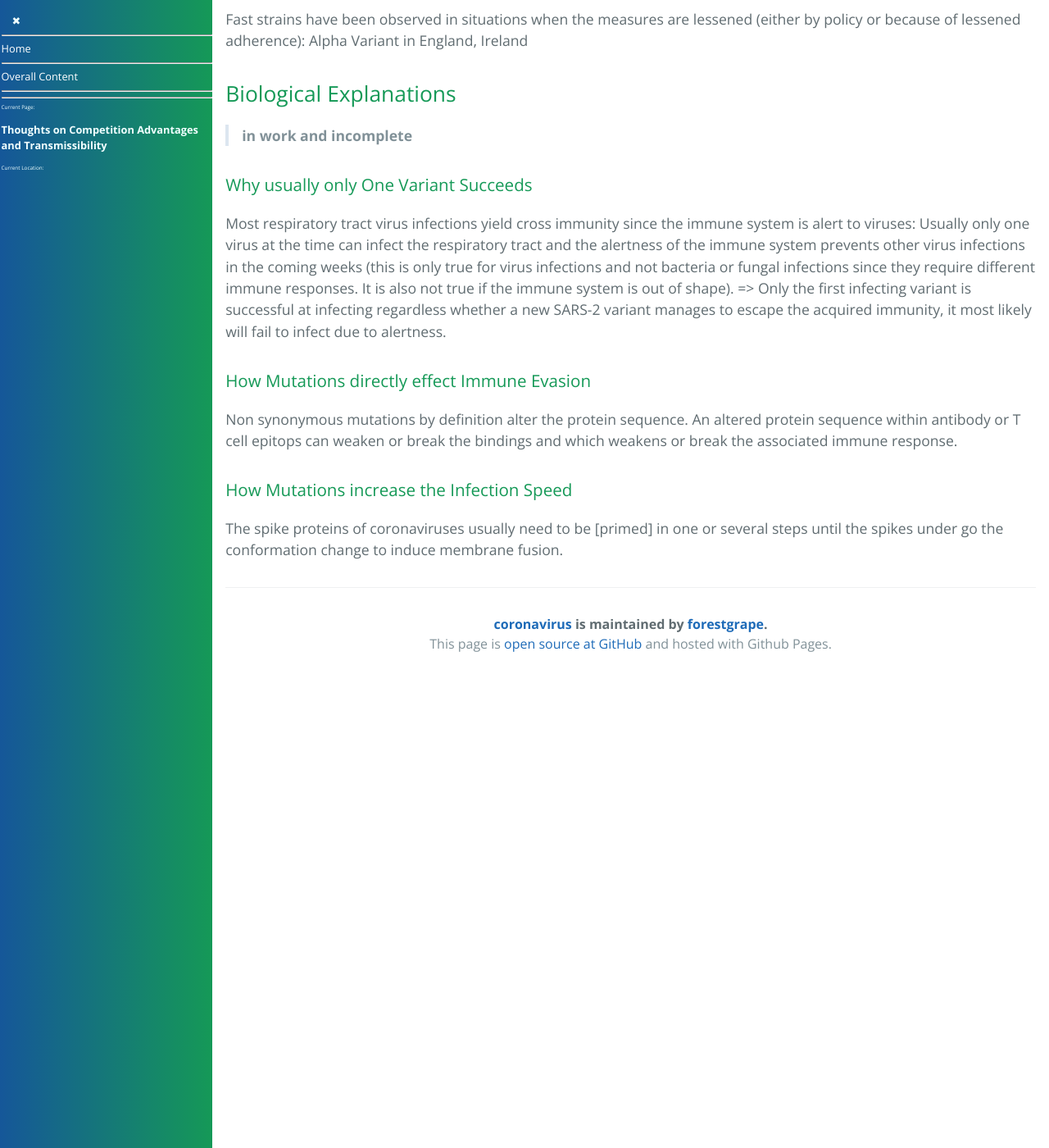
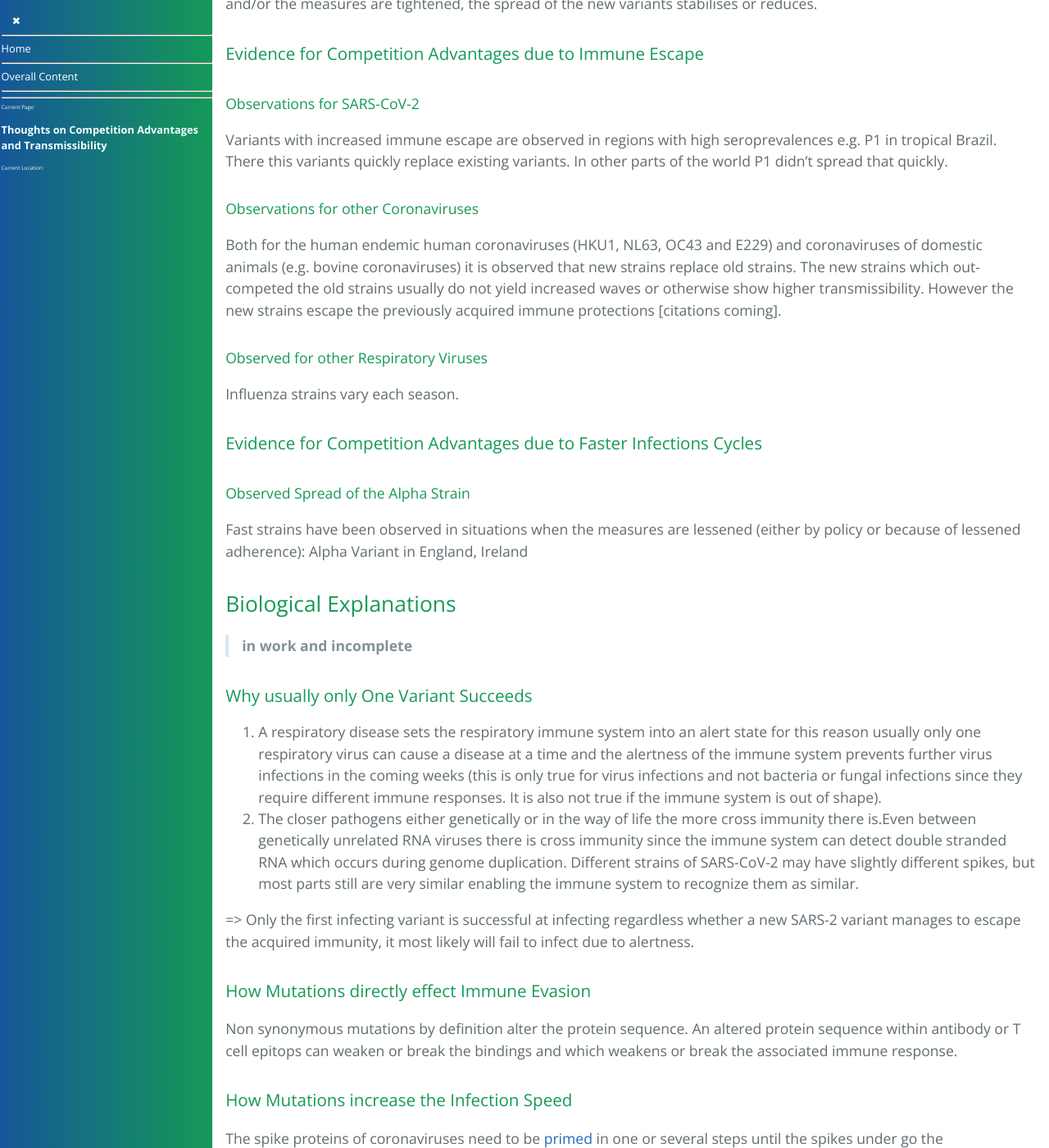
Before and after one commit to forestgrape/coronavirus, a Jekyll site: the page built from 5_epidemiological/competition_advantages.md, in a window 1280 px wide and 1400 px high, scrolled down 4021 px. Shown: the whole window at 82% size. Built offline with Jekyll 4.4.1, drawn with Linux system fonts in a browser that asks for light colours; our own code applies the rules of GitHub Pages for plain Markdown files; some of the changed lines change nothing that is shown; some of the changed text lies outside the part shown.

Commit message:
competition advantages: toc and formulations

```diff
--- a/5_epidemiological/competition_advantages.md
+++ b/5_epidemiological/competition_advantages.md
@@ -1,12 +1,36 @@
 # Thoughts on Competition Advantages and Transmissibility
 > explorative chapter
 
+* [Summary](#summary)
+* [Introduction](#introduction)
+* [Hypothesis 1: Immune Escape can result in a Significant Competition Advantage even at low Seroprevalence](#hypothesis-1-immune-escape-can-result-in-a-significant-competition-advantage-even-at-low-seroprevalence)
+  * [Model: The Overall R value of a Variant is the Average of the R Values of the Individuals Susceptible to a Variant](#model-the-overall-r-value-of-a-variant-is-the-average-of-the-r-values-of-the-individuals-susceptible-to-a-variant)
+  * [Skewed Spreader Distribution](#skewed-spreader-distribution)
+* [Hypothesis 2: Faster Infections Cycle can yield a Competition Advantage](#hypothesis-2-faster-infections-cycle-can-yield-a-competition-advantage)
+  * [Spread Advantages by faster Infections](#spread-advantages-by-faster-infections)
+  * [Biological Mechanism for faster Growth](#biological-mechanism-for-faster-growth)
+* [Evidence for Competition Advantages without Increased Transmissibility](#evidence-for-competition-advantages-without-increased-transmissibility)
+  * [Observations indicating No Overall Increased Transmissibility](#observations-indicating-no-overall-increased-transmissibility)
+  * [Evidence for Competition Advantages due to Immune Escape](#evidence-for-competition-advantages-due-to-immune-escape)
+  * [Evidence for Competition Advantages due to Faster Infections Cycles](#evidence-for-competition-advantages-due-to-faster-infections-cycles)
+* [Biological Explanations](#biological-explanations)
+  * [Why usually only One Variant Succeeds](#why-usually-only-one-variant-succeeds)
+  * [How Mutations directly effect Immune Evasion](#how-mutations-directly-effect-immune-evasion)
+  * [How Mutations increase the Infection Speed](#how-mutations-increase-the-infection-speed)
+
 ## Summary
 Since early in the SARS-2 pandemics new variants are observed. Sometimes a competitive advantage against existing variants is observed, from which a higher transmissibility then is inferred. In the following it is argued that a competitive advantage is not necessarily the result of a higher transmissibility but can also result from immune evasion (even at quite low seroprevalence) or from strains spreading faster (not necessarily more efficient).
+
+#### Hypotheses
 * *Hypothesis 1: Immune Evasion even at low Seroprevalence yields a Competition Advantage*: The Covid spread is highly uneven, in the sense that some individuals have many secondary cases while most individuals have no secondary cases, this motivates to define individual R values. The distribution of the individual R values is uneven: While many individuals having low R values, a few have very high R values. If a Covid variant can now reinfect people with high R values, it has a competition advantage over the other variants.
 * *Hypothesis 2: Faster Infection yields a Competition Advantage*: Some variants infect faster which makes their waves peakier. Such variants have competitions advantages over slower variants even without a higher transmissibility. The fast variants rush through the most susceptible hosts and leave only few hosts for slow variants. This because those recently infected, have an alert and well prepared immune system generally to respiratory viruses infections and closely related strains where cross immunity is strong especially.
-* *Epidemiological Evidences:* The hypotheses above explain patterns observed for the spread of new variants: fast strains such as B.1.1.7 are observed to spread especially when Covid-spread-favorable situation are there (e.g. release of measures or spread-friendly climate situations) and immune evasion variants are often observed when there's preexisting immunity.
-* *Biological Explanations:* The effects of mutations on immune evasion and faster infections are discussed. Point mutations often yield neutralising antibody escape targeting the receptor binding domain or mutations can increase the priming through proteases which yields a shorter virion time which results in faster infections.
+
+
+#### Epidemiological Evidences
+The hypotheses above explain patterns observed for the spread of new variants: fast strains such as B.1.1.7 are observed to spread especially when Covid-spread-favorable situation are there (e.g. release of measures or spread-friendly climate situations) and immune evasion variants are often observed when there's preexisting immunity.
+
+#### Biological Explanations
+The effects of mutations on immune evasion and faster infections are discussed. Point mutations often yield neutralising antibody escape targeting the receptor binding domain or mutations can increase the priming through proteases which yields a shorter virion time which results in faster infections.
 
 ## Introduction
 Coronaviruses are well known for the ability to cross species borders and adapt to new situations:
@@ -93,11 +117,13 @@
 > **in work and incomplete**
 
 ### Why usually only One Variant Succeeds
-Most respiratory tract virus infections yield cross immunity since the  immune system is alert to viruses: Usually only one virus at the time can infect the respiratory tract and the alertness of the immune system prevents other virus infections in the coming weeks (this is only true for virus infections and not bacteria or fungal infections since they require different immune responses. It is also not true if the immune system is out of shape).
+1. A respiratory disease sets the respiratory immune system into an alert state for this reason usually only one respiratory virus can cause a disease at a time and the alertness of the immune system prevents further virus infections in the coming weeks (this is only true for virus infections and not bacteria or fungal infections since they require different immune responses. It is also not true if the immune system is out of shape).
+2. The closer pathogens either genetically or in the way of life the more cross immunity there is.Even between genetically unrelated RNA viruses there is cross immunity since the immune system can detect double stranded RNA which occurs during genome duplication. Different strains of SARS-CoV-2 may have slightly different spikes, but most parts still are very similar enabling the immune system to recognize them as similar.
+
 => Only the first infecting variant is successful at infecting regardless whether a new SARS-2 variant manages to escape the acquired immunity, it most likely will fail to infect due to alertness.
 
 ### How Mutations directly effect Immune Evasion
 Non synonymous mutations by definition alter the protein sequence. An altered protein sequence within antibody or T cell epitops can weaken or break the bindings and which weakens or break the associated immune response.
 
 ### How Mutations increase the Infection Speed
-The spike proteins of coronaviruses usually need to be [primed] in one or several steps until the spikes under go the conformation change to induce membrane fusion.
+The spike proteins of coronaviruses need to be [primed](../2_biological/coronavirus.md#virion-priming) in one or several steps until the spikes under go the conformation change to induce membrane fusion. The spikes can mutate such the existing proteases can better prime or new proteases can prime the spikes, both have the effect that the spikes and thus the virions are primed faster.
```
